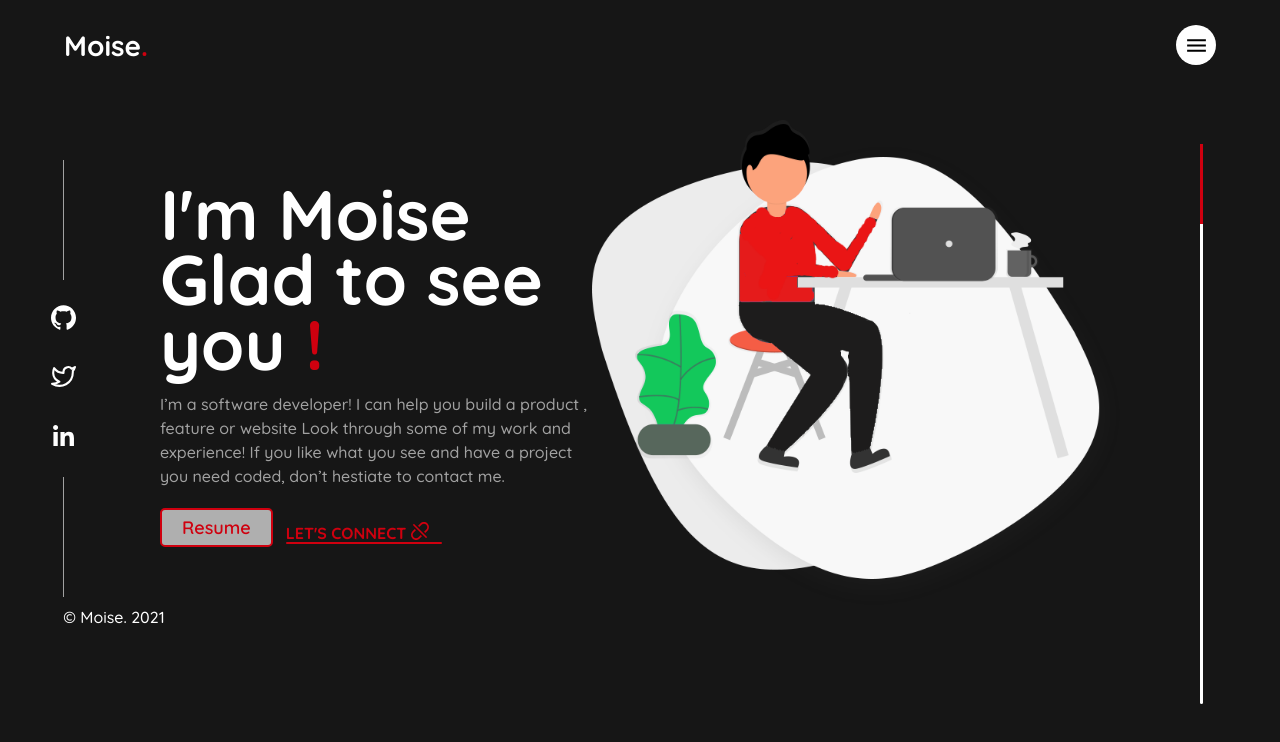
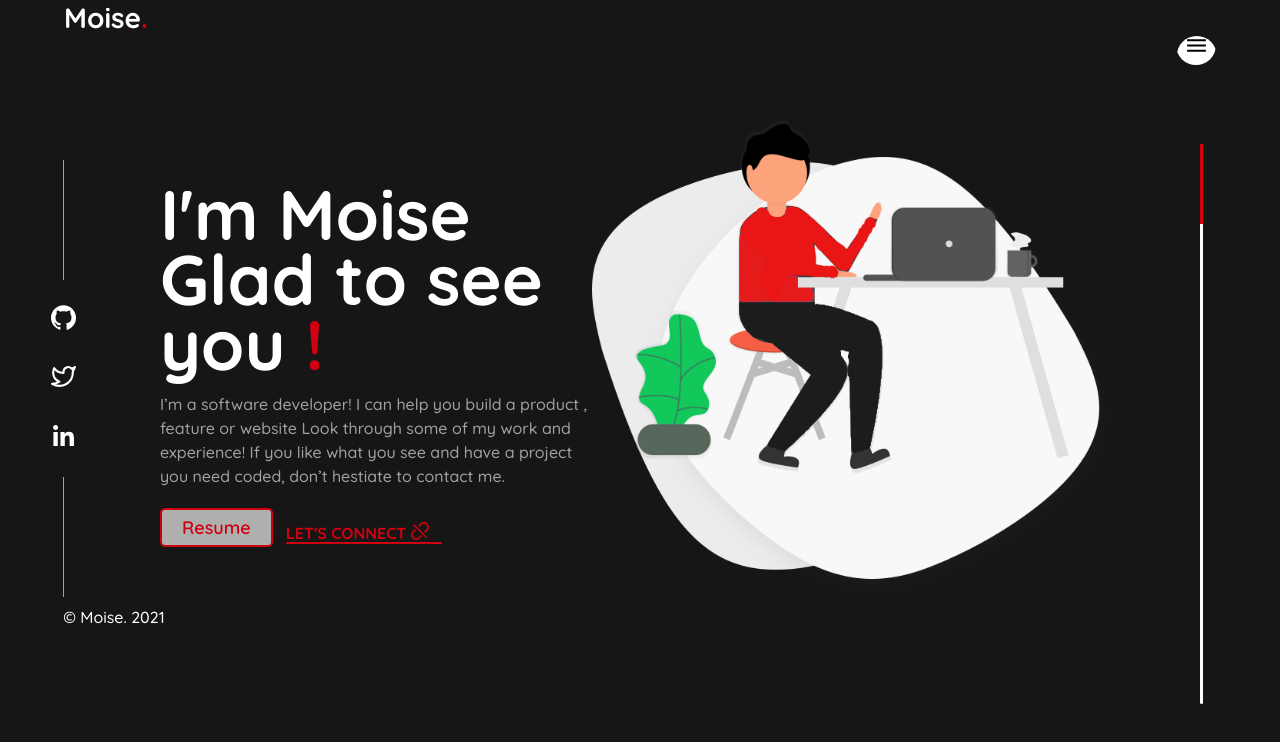
Before and after one commit to moise10r/React_Personal_Portfolio, a React (Create React App) app: page / in a window 1280 px wide. Shown: the top 742 px of the page. Built offline with nearby package versions, Linux system fonts and the light colour scheme.

Commit message:
Add the clip path animation on a menu.

```diff
--- a/src/assets/css/main.css
+++ b/src/assets/css/main.css
@@ -47,20 +47,20 @@ ul {
   width: 90%;
   margin: 0 auto;
   height: 9rem;
-  display: flex;
-  justify-content: space-between;
-  align-items: center;
-  flex-direction: row;
 }
 .main-header .header-main-container .left-list-container {
   display: none;
 }
 .main-header .header-main-container .menu-icon {
+  position: absolute;
+  top: 2.5rem;
+  right: 5%;
   width: 4rem;
   height: 4rem;
   background-color: #fff;
   cursor: pointer;
   border-radius: 50%;
+  z-index: 999;
   display: flex;
   justify-content: center;
   align-items: center;
@@ -83,16 +83,21 @@ ul {
   display: none;
 }
 
-.main-navbar.open {
+.main-navbar {
   position: fixed;
   top: 0;
   left: 0;
   right: 0;
   bottom: 0;
+  clip-path: circle(20px at 93.5% 7%);
+  transition: clip-path 2s;
+  z-index: 999;
   background-color: #161616;
-  z-index: 999;
 }
-.main-navbar.open .languages {
+.main-navbar.open {
+  clip-path: circle(100%);
+}
+.main-navbar .languages {
   position: absolute;
   top: 3rem;
   left: 2rem;
@@ -102,24 +107,33 @@ ul {
   flex-direction: row;
   align-items: flex-end;
 }
-.main-navbar.open .languages li {
+.main-navbar .languages li {
   margin-right: 2rem;
 }
-.main-navbar.open .languages li a {
+.main-navbar .languages li a {
   color: #fff;
   font-size: 1.7rem;
   font-weight: 400;
 }
-.main-navbar.open .languages li a:hover {
+.main-navbar .languages li a:hover {
   color: #cf000f;
 }
-.main-navbar.open .languages li:first-child a {
+.main-navbar .languages li:first-child a {
   color: #cf000f;
 }
-.main-navbar.open .languages li:last-child a {
+.main-navbar .languages li:last-child a {
   color: #cf000f;
   text-decoration: underline;
   font-weight: 600;
+  display: none;
+}
+@media screen and (min-width: 442px) {
+  .main-navbar .languages li:last-child a {
+    display: block;
+  }
+}
+.main-navbar .languages li:last-child a:hover {
+  color: #969696;
 }
 
 .main-navbar.open .main-navbar-container {
--- a/src/assets/scss/components/_header.scss
+++ b/src/assets/scss/components/_header.scss
@@ -7,16 +7,19 @@
 		width: 90%;
 		margin: 0 auto;
 		height: 9rem;
-		@include flex-between(row);
-		.left-list-container {
-			display: none;
-		}
+			.left-list-container {
+				display: none;
+			}
 		.menu-icon {
+			position: absolute;
+			top: 2.5rem;
+			right: 5%;
 			width: 4rem;
 			height: 4rem;
 			background-color: $text-color;
 			cursor: pointer;
 			border-radius: 50%;
+			z-index: 999;
 			@include flex-center(row);
 			.humberger {
 				font-size: 2.5rem;
@@ -39,14 +42,19 @@
 	}
 }
 
-.main-navbar.open {
+.main-navbar {
 	position: fixed;
 	top: 0;
 	left: 0;
 	right: 0;
 	bottom: 0;
+	clip-path: circle(20px at 93.5% 7%);
+	transition: clip-path 2s;
+	z-index: 999;
 	background-color: $black-ground-color;
-	z-index: 999;
+	&.open {
+		clip-path: circle(100%);
+	}
 	.languages {
 		position: absolute;
 		top: 3rem;
@@ -72,6 +80,13 @@
 				color: $secondary-color;
 				text-decoration: underline;
 				font-weight: 600;
+				display: none;
+				@include media(442px){
+					display: block;
+				}
+				&:hover {
+					color: lighten($black-ground-color, 50);
+				}
 			}
 		}
 	}
@@ -118,7 +133,6 @@
 		}
 		.left-list-container {
 			width: 100%;
-			// margin: 0 auto;
 			height: 100%;
 			@include flex-center(row);
 			justify-content: space-between;
```
